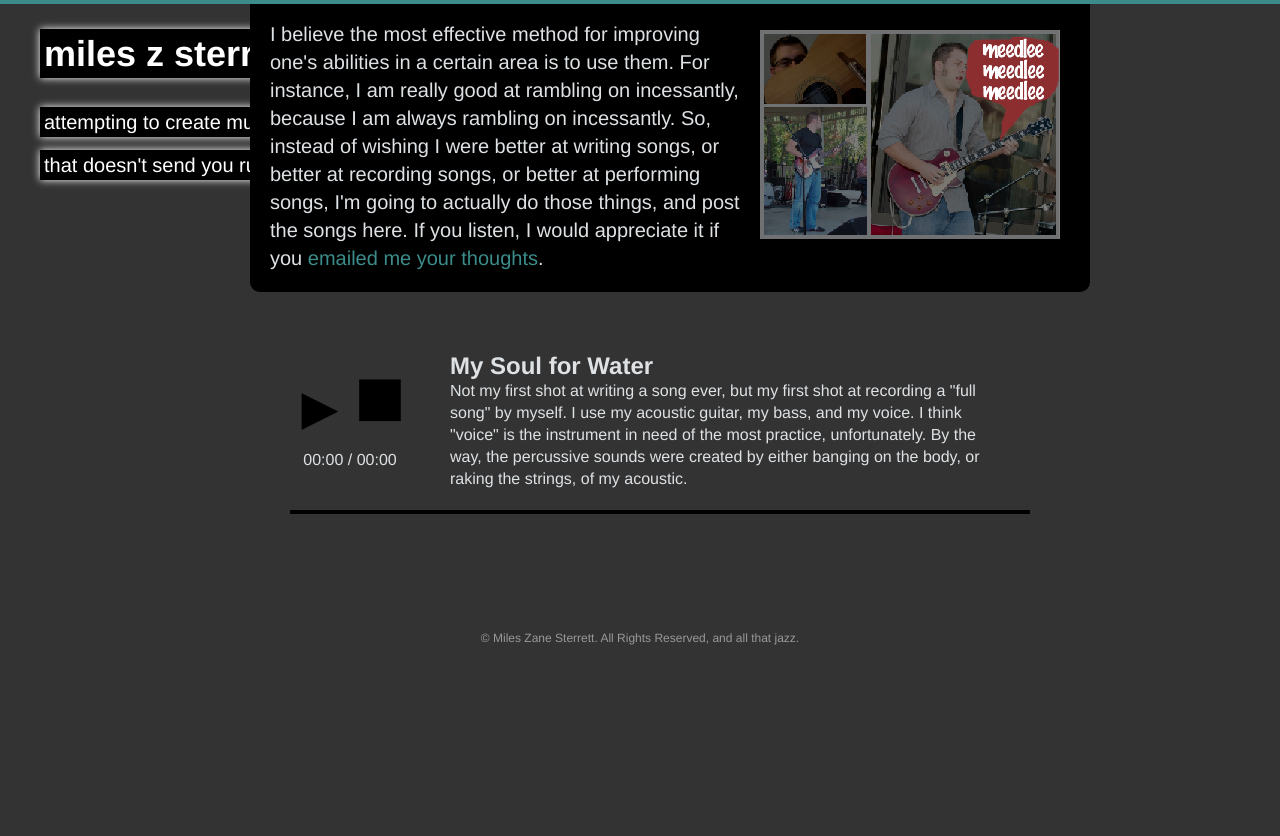
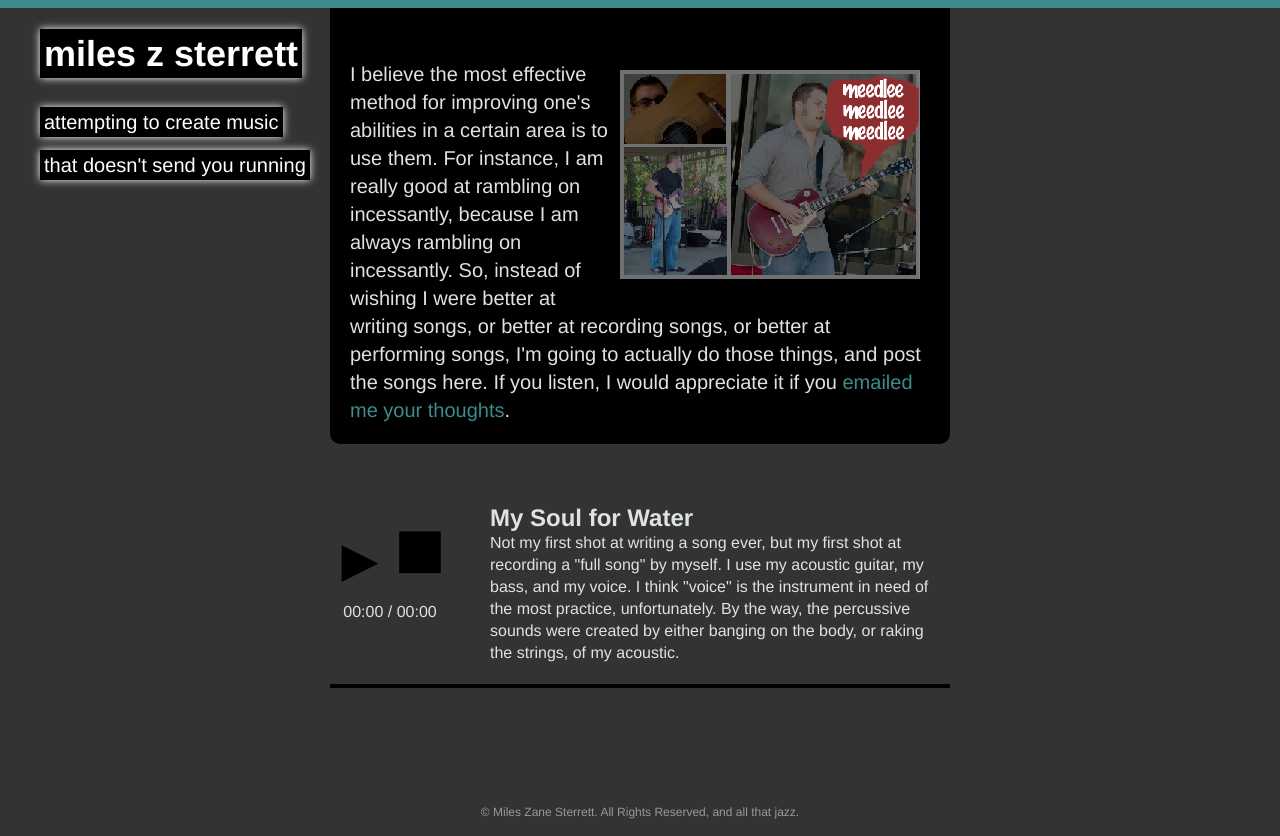
Before and after one commit to mileszs/music.mileszs.com, a plain HTML site: page index.html in a window 1280 px wide. Before the commit the page ends 800 px from the top, so only its background shows below. Drawn offline with nearby package versions, Linux system fonts and the light colour scheme.

Commit message:
Make main column smaller

```diff
--- a/css/style.css
+++ b/css/style.css
@@ -22,7 +22,7 @@ a:hover {
 }
 
 #header-border {
-  border-top: 4px solid #3b8c8a;
+  border-top: 8px solid #3b8c8a;
   position: fixed;
   top: 0;
   left: 0;
@@ -67,8 +67,8 @@ section p#intro {
   background: #000;
   text-align: left;
   padding: 20px;
+  padding-top: 60px;
   margin: 0 auto 20px auto;
-  width: 800px;
   border-radius: 0 0 10px 10px;
 }
 
@@ -79,6 +79,7 @@ section p img {
 
 section ul {
   list-style-type: none;
+  margin: 0 auto;
 }
 
 section ul li.song {
--- a/index.html
+++ b/index.html
@@ -126,7 +126,7 @@ $(document).ready(function(){
       </div>
     </header>
     <div id="container" class="container_12">
-      <section role="main" class="grid_10 prefix_1 suffix_1">
+      <section role="main" class="grid_8 prefix_2 suffix_2">
         <p id="intro"><img src="img/me-instruments.jpg" />I believe the most effective method for improving one's abilities in a certain area is to use them. For instance, I am really good at rambling on incessantly, because I am always rambling on incessantly. So, instead of wishing I were better at writing songs, or better at recording songs, or better at performing songs, I'm going to actually do those things, and post the songs here. If you listen, I would appreciate it if you <a href="mailto:miles@mileszs.com">emailed me your thoughts</a>.</p>
         <ul>
           <li class="song">
```
